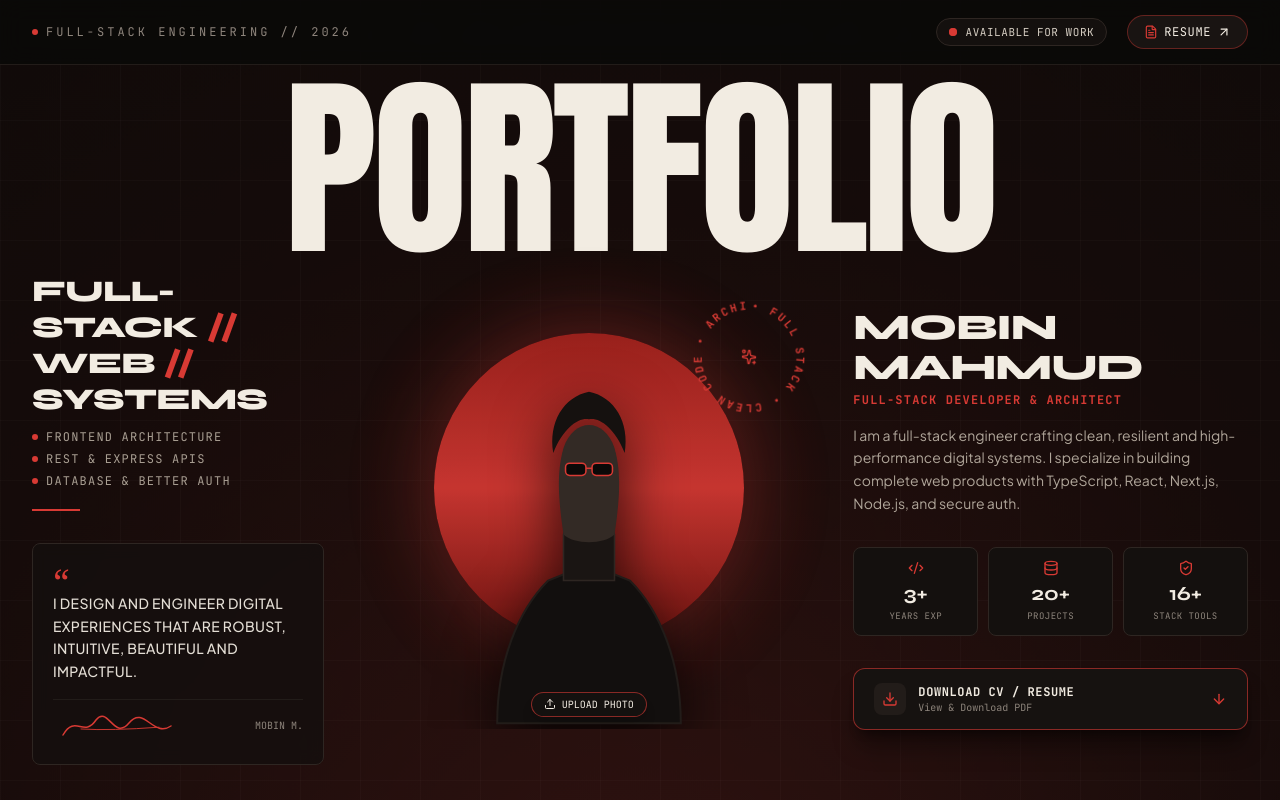
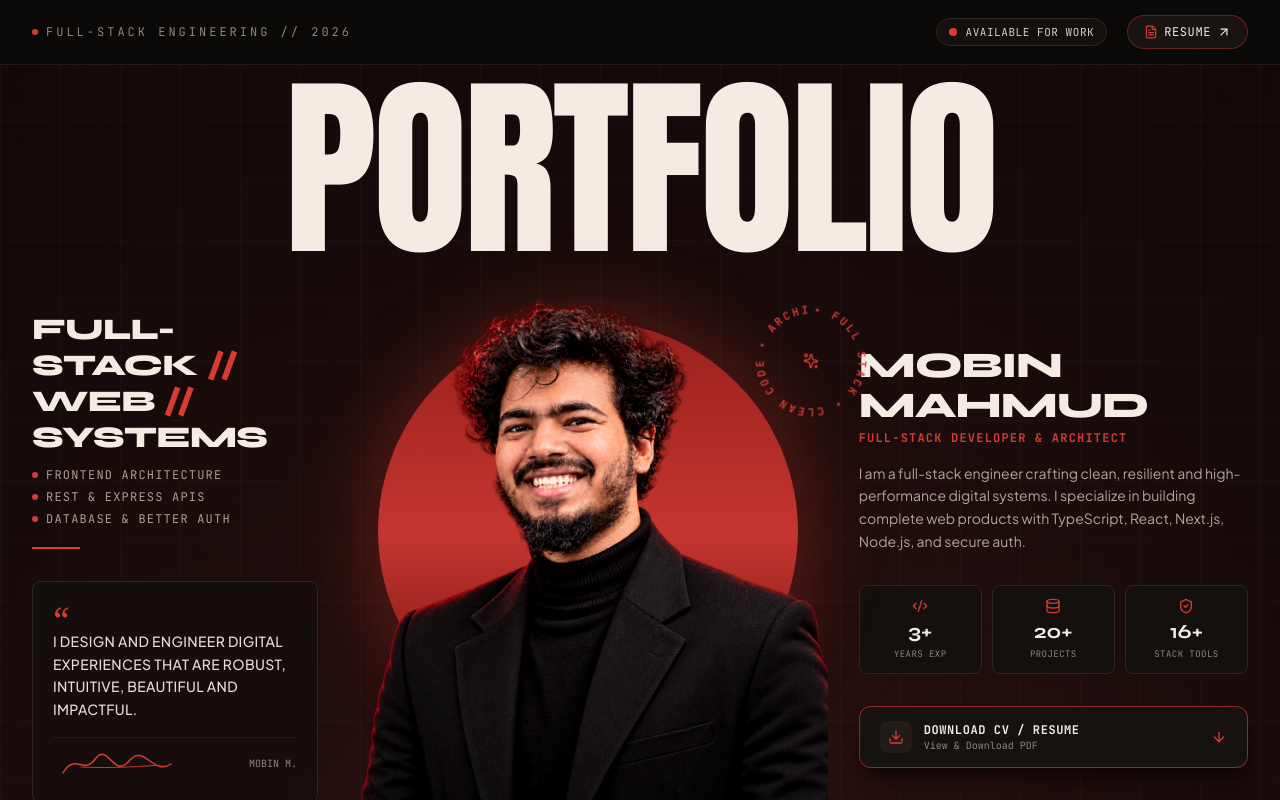
Before and after one commit to mobin-mahmud03/Port-folio, a React (Vite) app: page / in a window 1280 px wide. Shown: the top 800 px of the page. Built offline with nearby package versions, Linux system fonts and the light colour scheme; a web font is replaced by a local one.

Commit message:
Here Section issue Solved

```diff
--- a/src/components/Hero.tsx
+++ b/src/components/Hero.tsx
@@ -1,5 +1,6 @@
-import React, { useState } from 'react';
-import { Sparkles, Download, ArrowDown, Upload, Code2, Database, ShieldCheck } from 'lucide-react';
+import React from 'react';
+import { Sparkles, Download, ArrowDown, Code2, Database, ShieldCheck } from 'lucide-react';
+import portraitImg from '../assets/portait.png';
 
 interface HeroProps {
   resumeUrl?: string;
@@ -10,18 +11,8 @@ export const Hero: React.FC<HeroProps> = ({
   resumeUrl = 'https://drive.google.com/file/d/1uxALrEJ5UvhPQpCvDBH-oixQ2YiPBd6X/view?usp=drive_link',
   onOpenResume
 }) => {
-  const [customPhoto, setCustomPhoto] = useState<string | null>(null);
-
-  const handleImageUpload = (e: React.ChangeEvent<HTMLInputElement>) => {
-    const file = e.target.files?.[0];
-    if (file) {
-      const url = URL.createObjectURL(file);
-      setCustomPhoto(url);
-    }
-  };
-
   return (
-    <section className="relative w-full pt-6 pb-16 overflow-hidden border-b border-[#221c19]">
+    <section className="relative w-full pt-6 pb-12 lg:pb-0 overflow-hidden border-b border-[#221c19]">
       {/* Background radial crimson haze */}
       <div className="absolute top-1/4 left-1/2 -translate-x-1/2 w-[600px] h-[600px] bg-[#d83a34]/10 rounded-full blur-[140px] pointer-events-none -z-10" />
 
@@ -34,10 +25,10 @@ export const Hero: React.FC<HeroProps> = ({
 
       {/* Hero 3-Column Core Grid */}
       <div className="max-w-7xl mx-auto px-4 sm:px-6 lg:px-8 mt-4 sm:mt-6">
-        <div className="grid grid-cols-1 lg:grid-cols-12 gap-8 lg:gap-4 items-center">
+        <div className="grid grid-cols-1 lg:grid-cols-12 gap-8 lg:gap-4 xl:gap-6 items-center">
 
           {/* Left Column: Specialization & Philosophy */}
-          <div className="lg:col-span-3 flex flex-col justify-between space-y-8 order-2 lg:order-1">
+          <div className="lg:col-span-3 flex flex-col justify-between space-y-8 order-2 lg:order-1 lg:pb-8">
             {/* Disciplines */}
             <div>
               <h2 className="font-display font-extrabold text-2xl sm:text-3xl text-[#f2ece2] tracking-tight uppercase">
@@ -79,11 +70,14 @@ export const Hero: React.FC<HeroProps> = ({
           </div>
 
           {/* Center Column: Portrait with Crimson Radial Eclipse */}
-          <div className="lg:col-span-5 flex flex-col items-center justify-center relative order-1 lg:order-2">
+          <div className="lg:col-span-5 flex flex-col items-center justify-end relative order-1 lg:order-2 self-end">
 
-            {/* Rotating Circular Stamp Badge (Top-Right of Portrait) */}
-            <div className="absolute -top-4 -right-2 sm:right-6 z-20 pointer-events-none">
-              <div className="relative w-28 h-28 sm:w-32 sm:h-32 animate-spin-slow">
+            {/* Portrait Wrapper */}
+            <div className="relative w-full max-w-[340px] sm:max-w-[400px] lg:max-w-[460px] xl:max-w-[500px] h-[460px] sm:h-[520px] lg:h-[560px] xl:h-[600px] flex items-end justify-center">
+
+              {/* Rotating Circular Stamp Badge (Positioned on the Right Side of Portrait) */}
+              <div className="absolute top-2 sm:top-4 lg:top-6 -right-2 sm:-right-4 lg:-right-8 xl:-right-10 z-20 pointer-events-none">
+                <div className="relative w-24 h-24 sm:w-28 sm:h-28 lg:w-32 lg:h-32 animate-spin-slow">
                   <svg viewBox="0 0 100 100" className="w-full h-full">
                     <path
                       id="circlePath"
@@ -97,81 +91,27 @@ export const Hero: React.FC<HeroProps> = ({
                     </text>
                   </svg>
                   <div className="absolute inset-0 flex items-center justify-center">
-                  <Sparkles className="w-4 h-4 text-[#d83a34]" />
+                    <Sparkles className="w-3.5 h-3.5 sm:w-4 sm:h-4 text-[#d83a34]" />
                   </div>
                 </div>
               </div>
 
               {/* Crimson Eclipse Disc Backdrop */}
-            <div className="relative w-[280px] h-[340px] sm:w-[340px] sm:h-[420px] flex items-end justify-center">
-              <div className="absolute top-6 w-[250px] h-[250px] sm:w-[310px] sm:h-[310px] rounded-full bg-gradient-to-b from-[#a7231e] via-[#d83a34] to-[#771511] opacity-90 shadow-[0_0_90px_rgba(216,58,52,0.45)]"></div>
+              <div className="absolute top-8 sm:top-10 lg:top-12 left-1/2 -translate-x-1/2 w-[280px] h-[280px] sm:w-[340px] sm:h-[340px] lg:w-[380px] lg:h-[380px] xl:w-[420px] xl:h-[420px] rounded-full bg-gradient-to-b from-[#a7231e] via-[#d83a34] to-[#771511] opacity-90 shadow-[0_0_90px_rgba(216,58,52,0.45)] pointer-events-none"></div>
 
-              {/* Portrait Silhouette / Photo */}
-              <div className="relative z-10 w-full h-full flex items-end justify-center overflow-hidden rounded-b-2xl">
-                {customPhoto ? (
+              {/* Fixed Portrait Photo */}
+              <div className="relative z-10 w-full h-full flex items-end justify-center">
                 <img
-                    src={customPhoto}
+                  src={portraitImg}
                   alt="Mobin Mahmud"
-                    className="w-full h-full object-cover object-top filter contrast-105"
+                  className="w-full h-full object-contain object-bottom filter contrast-105 select-none pointer-events-none"
                 />
-                ) : (
-                  /* Editorial Developer Silhouette Cutout */
-                  <div className="relative w-full h-full flex flex-col items-center justify-end">
-                    <svg
-                      viewBox="0 0 300 380"
-                      className="w-[90%] h-[95%] drop-shadow-[0_20px_30px_rgba(0,0,0,0.8)]"
-                      fill="none"
-                      xmlns="http://www.w3.org/2000/svg"
-                    >
-                      {/* Dark Turtleneck & Jacket Silhouette */}
-                      <path
-                        d="M60 380 C60 320 80 270 110 240 L135 230 L165 230 L190 240 C220 270 240 320 240 380 Z"
-                        fill="#120f0e"
-                        stroke="#221c19"
-                        strokeWidth="2"
-                      />
-                      {/* High Neck Collar */}
-                      <path
-                        d="M125 240 L125 195 C125 185 175 185 175 195 L175 240 Z"
-                        fill="#1a1513"
-                        stroke="#2e2622"
-                        strokeWidth="1.5"
-                      />
-                      {/* Head and Jawline */}
-                      <path
-                        d="M125 195 C120 160 118 135 125 110 C135 80 165 80 175 110 C182 135 180 160 175 195 C165 205 135 205 125 195 Z"
-                        fill="#332a25"
-                      />
-                      {/* Editorial Eyewear / Sunglasses */}
-                      <rect x="127" y="125" width="20" height="12" rx="4" fill="#0b0908" stroke="#d83a34" strokeWidth="1.5" />
-                      <rect x="153" y="125" width="20" height="12" rx="4" fill="#0b0908" stroke="#d83a34" strokeWidth="1.5" />
-                      <line x1="147" y1="130" x2="153" y2="130" stroke="#d83a34" strokeWidth="1.5" />
-                      {/* Wavy Editorial Hair */}
-                      <path
-                        d="M115 115 C110 85 125 60 150 55 C175 60 190 85 185 115 C175 90 160 80 150 82 C140 80 125 90 115 115 Z"
-                        fill="#15110f"
-                      />
-                    </svg>
-
-                    {/* Subtle upload badge so the user can test their own image immediately */}
-                    <label className="absolute bottom-3 flex items-center gap-1.5 px-3 py-1 bg-[#161210]/95 hover:bg-[#d83a34] border border-[#d83a34]/60 text-[10px] font-mono-code uppercase text-[#f2ece2] rounded-full cursor-pointer shadow-lg transition-colors z-30">
-                      <Upload className="w-3 h-3" />
-                      <span>Upload Photo</span>
-                      <input
-                        type="file"
-                        accept="image/*"
-                        className="hidden"
-                        onChange={handleImageUpload}
-                      />
-                    </label>
-                  </div>
-                )}
               </div>
             </div>
           </div>
 
           {/* Right Column: Name, Bio, Stats, and Resume Button */}
-          <div className="lg:col-span-4 flex flex-col justify-between space-y-6 order-3">
+          <div className="lg:col-span-4 flex flex-col justify-between space-y-6 order-3 lg:pb-8">
             <div>
               <h2 className="font-display font-extrabold text-3xl sm:text-4xl text-[#f2ece2] tracking-tight uppercase">
                 MOBIN MAHMUD
```
Also changed, not shown: src/assets/portait.png (added). Lines whose indentation alone changed are shown as unchanged.
